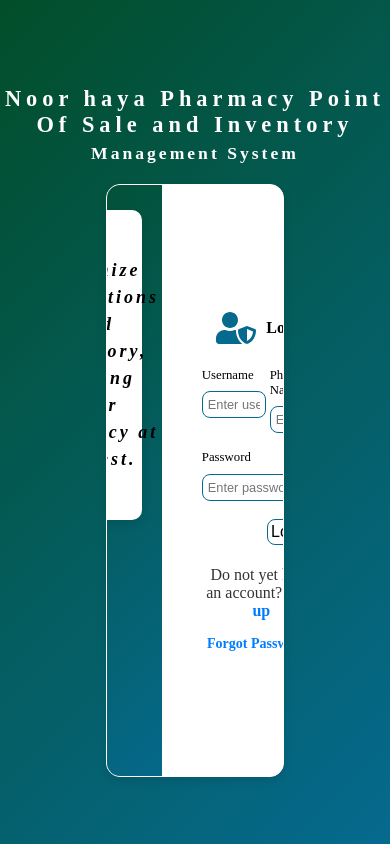
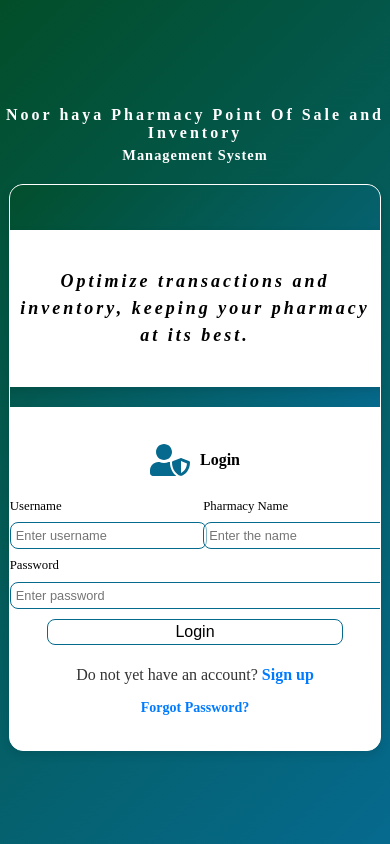
Before and after one commit to pharmacysystem950-hub/noorhayapharmacysystem, a React (Create React App) app: page / in a window 390 px wide. Built offline with nearby package versions, Linux system fonts and the light colour scheme.

Commit message:
Update CSS to be responsive for login

```diff
--- a/src/styles/LoginPage.css
+++ b/src/styles/LoginPage.css
@@ -284,3 +284,83 @@
   color: #0056b3; /* Darker blue on hover */
   text-decoration: underline;
 }
+
+/* Responsive adjustments */
+@media (max-width: 1000px) {
+  .login-row {
+    width: 50%;
+    flex-direction: column; /* Stack left and right side on smaller screens */
+    height: auto;
+  }
+
+    .left-side {
+    width: 100%;
+    max-width: none;
+    padding: 20px;
+  }
+
+  .right-side {
+    width: 100%;
+    padding: 20px;
+  }
+
+}
+
+@media (max-width: 768px) {
+  .login-row {
+    width: 80%;
+  }
+
+
+  .login-button {
+    width: 60%;
+    margin-left: auto;
+    margin-right: auto;
+  }
+
+  .form-control,
+  form input {
+    width: 100%;
+  }
+
+
+  form {
+    grid-template-columns: 1fr; /* Single column on mobile */
+    gap: 0.5rem;
+  }
+
+  .header-text h2 {
+    font-size: 1.2rem;
+    letter-spacing: 3px;
+  }
+
+
+  .header-text h3 {
+    font-size: 1rem;
+    letter-spacing: 1px;
+  }
+
+  .abstract-container {
+    height: auto;
+    padding: 20px;
+  }
+}
+
+
+@media (max-width: 480px) {
+  .login-row {
+    width: 95%;
+  }
+
+  .login-button {
+    width: 80%;
+  }
+
+  .header-text h2 {
+    font-size: 1rem;
+  }
+
+  .header-text h3 {
+    font-size: 0.9rem;
+  }
+}
```
